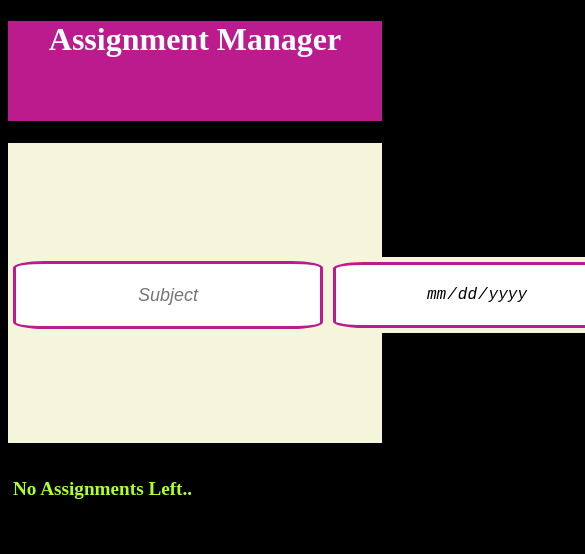
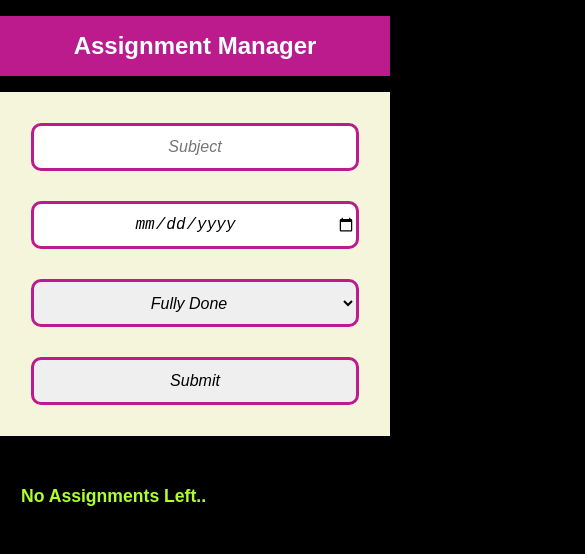
Before and after one commit to srraghunath/Assignment-Manager, a plain HTML site: page index.html in a window 390 px wide. Shown: the top 554 px of the page, 585 px wide, since content can reach past the window. Drawn offline with Linux system fonts and the light colour scheme.

Commit message:
Update style.css

```diff
--- a/style.css
+++ b/style.css
@@ -1,51 +1,108 @@
 
-body{
+body {
     background-color: black;
+    margin: 0;
+    padding: 0;
+    font-family: sans-serif;
 }
-h1{
+
+h1 {
     color: azure;
     background-color: rgb(188, 27, 142);
     height: 100px;
     text-align: center;
-    align-self: center;
+    line-height: 100px;
+    font-size: 2rem;
 }
-#body{
+
+#body {
     display: flex;
-    justify-content: space-evenly;
+    flex-wrap: wrap;
+    justify-content: center;
     background-color: beige;
-    height: 300px;
-    align-items: center;
+    width: 100%;
+    padding: 1rem;
+    box-sizing: border-box;
 }
-.ele{
+
+.ele {
     border: 5px solid beige;
+    margin: 10px;
+    flex: 1 1 300px; /* Responsive width with min 300px */
+    max-width: 500px;
+    box-sizing: border-box;
 }
-input,select {
+
+input,
+select {
     color: black;
-    height: 60px;
-    width: 300px;
+    height: 3rem;
+    width: 100%;
+    max-width: 100%;
     border: 3px solid rgb(188, 27, 142);
-    border-radius: 10%;
+    border-radius: 10px;
     text-align: center;
-    font-size: large;
+    font-size: 1rem;
     font-style: italic;
+    box-sizing: border-box;
 }
-#output{
+
+#output {
     background-color: black;
     border: 5px solid black;
+    width: 100%;
+    box-sizing: border-box;
+    padding: 1rem;
+    color: white;
 }
-div{
+
+div {
     background-color: beige;
     border: 5px solid rgb(188, 27, 142);
     margin-top: 5px;
-    font-size: larger;
+    font-size: 1.1rem;
+    box-sizing: border-box;
+    color: black;
 }
-button{
-    font-size: larger;
-    margin-bottom: 5px;
-    margin-left: 5px;
+
+button {
+    font-size: 1rem;
+    margin: 5px;
     background-color: rgb(188, 27, 142);
     color: azure;
+    padding: 0.5rem 1rem;
+    border: none;
+    border-radius: 5px;
+    cursor: pointer;
 }
-p{
+
+button:hover {
+    background-color: rgb(160, 20, 120);
+}
+
+p {
     margin-left: 5px;
+    margin-right: 5px;
+    word-wrap: break-word;
 }
+
+/* 📱 Media Query for Small Screens */
+@media screen and (max-width: 600px) {
+    h1 {
+        font-size: 1.5rem;
+        height: auto;
+        line-height: normal;
+        padding: 1rem;
+    }
+
+    input,
+    select,
+    button {
+        font-size: 1rem;
+        width: 100%;
+    }
+
+    .ele {
+        flex: 1 1 100%;
+    }
+}
```
